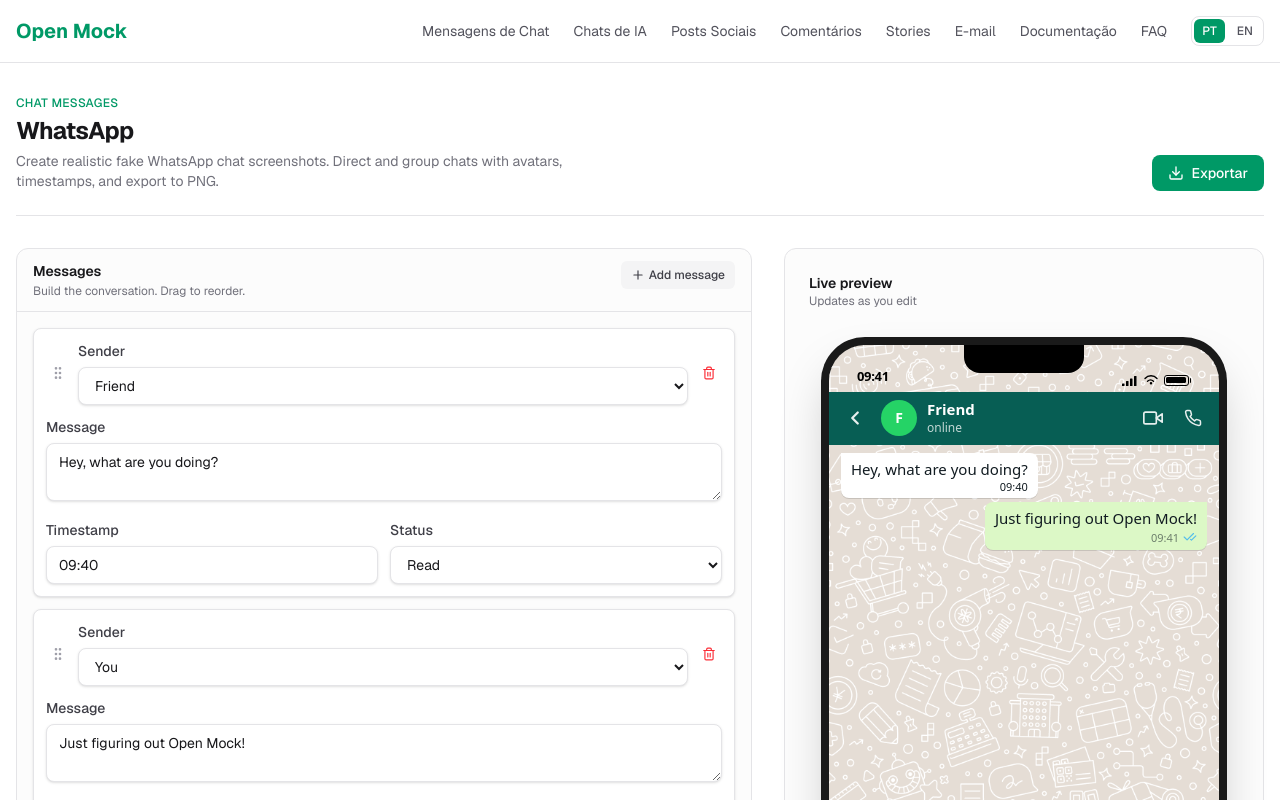
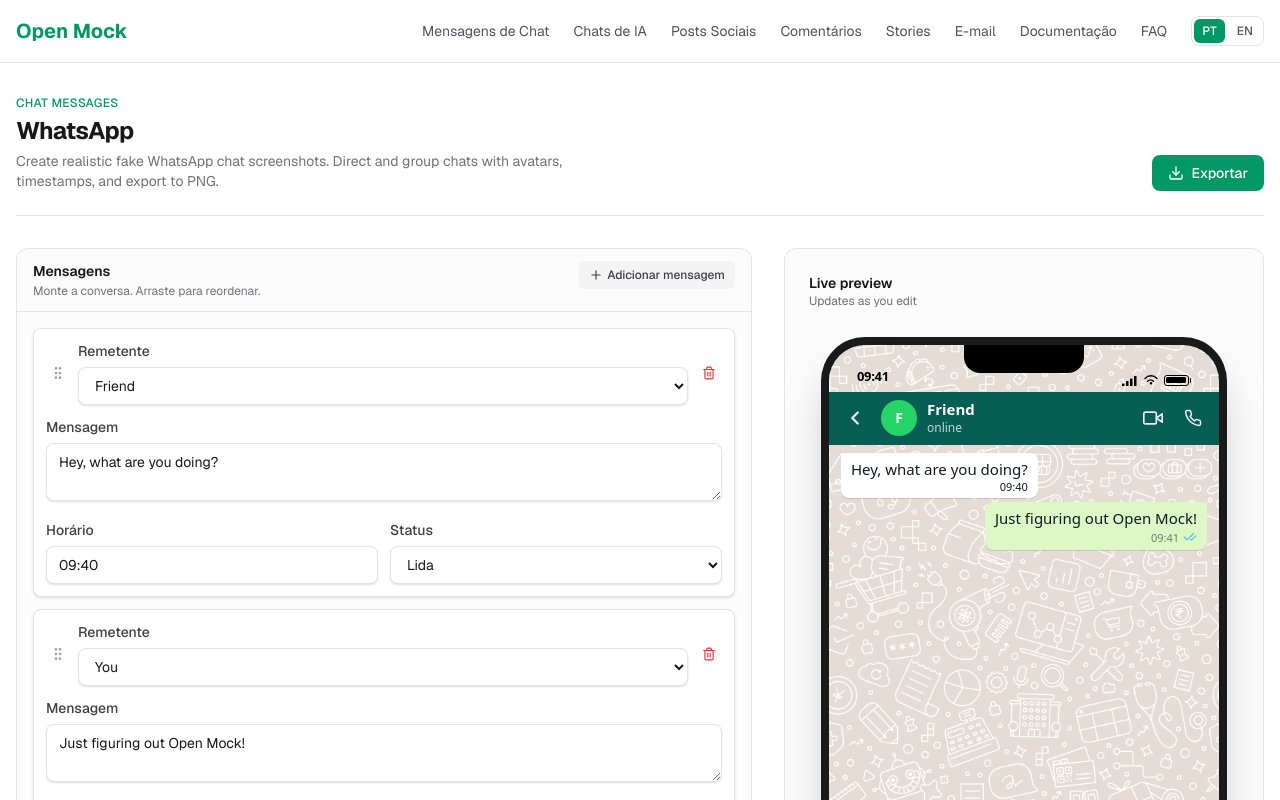
Before and after one commit to lucianodiisouza/open-mock, a Next.js app: page /pt-BR/generators/whatsapp in a window 1280 px wide. Shown: the top 800 px of the page. Built offline with nearby package versions, Linux system fonts and the light colour scheme.

Commit message:
feat(i18n): localize message editor

```diff
--- a/src/components/editor/MessageEditor.tsx
+++ b/src/components/editor/MessageEditor.tsx
@@ -17,6 +17,7 @@
 } from "@dnd-kit/sortable";
 import { CSS } from "@dnd-kit/utilities";
 import { GripVertical, Plus, Trash2 } from "lucide-react";
+import { useTranslations } from "next-intl";
 import {
   EMPTY_CHAT_MESSAGES,
   EMPTY_PARTICIPANTS,
@@ -27,6 +28,7 @@
 import { Input, Select, Textarea } from "@/components/ui/input";
 
 export function MessageEditor() {
+  const t = useTranslations("generator.messages");
   const messages = useGeneratorStore((s) =>
     s.data?.category === "chat" || s.data?.category === "ai"
       ? s.data.state.messages
@@ -58,18 +60,18 @@
 
   return (
     <FormSection
-      title="Messages"
-      description="Build the conversation. Drag to reorder."
+      title={t("title")}
+      description={t("description")}
       action={
         <Button variant="ghost" size="sm" onClick={addMessage}>
           <Plus size={14} />
-          Add message
+          {t("addMessage")}
         </Button>
       }
     >
       {messages.length === 0 ? (
         <p className="rounded-lg border border-dashed border-zinc-200 px-4 py-8 text-center text-sm text-zinc-500 dark:border-zinc-700">
-          No messages yet. Add one to get started.
+          {t("empty")}
         </p>
       ) : (
         <DndContext
@@ -116,6 +118,7 @@
   onUpdate: (updates: Record<string, unknown>) => void;
   onRemove: () => void;
 }) {
+  const t = useTranslations("generator.messages");
   const { attributes, listeners, setNodeRef, transform, transition } = useSortable({
     id: msg.id,
   });
@@ -133,13 +136,13 @@
           {...attributes}
           {...listeners}
           className="cursor-grab rounded-md p-1 text-zinc-400 hover:bg-zinc-100 hover:text-zinc-600 active:cursor-grabbing dark:hover:bg-zinc-800"
-          aria-label="Drag to reorder"
+          aria-label={t("dragToReorder")}
         >
           <GripVertical size={16} />
         </button>
 
         <div className="flex-1">
-          <FormField label="Sender">
+          <FormField label={t("sender")}>
             <Select
               value={msg.senderId}
               onChange={(e) => onUpdate({ senderId: e.target.value })}
@@ -157,23 +160,23 @@
           variant="danger"
           size="icon"
           onClick={onRemove}
-          aria-label="Remove message"
+          aria-label={t("removeMessage")}
         >
           <Trash2 size={14} />
         </Button>
       </div>
 
-      <FormField label="Message">
+      <FormField label={t("message")}>
         <Textarea
           value={msg.text ?? ""}
           onChange={(e) => onUpdate({ text: e.target.value })}
           rows={2}
-          placeholder="Type a message..."
+          placeholder={t("messagePlaceholder")}
         />
       </FormField>
 
       <div className="grid gap-3 sm:grid-cols-2">
-        <FormField label="Timestamp">
+        <FormField label={t("timestamp")}>
           <Input
             type="text"
             value={msg.timestamp}
@@ -181,14 +184,14 @@
             placeholder="9:41 AM"
           />
         </FormField>
-        <FormField label="Status">
+        <FormField label={t("status")}>
           <Select
             value={msg.status ?? "sent"}
             onChange={(e) => onUpdate({ status: e.target.value })}
           >
-            <option value="sent">Sent</option>
-            <option value="delivered">Delivered</option>
-            <option value="read">Read</option>
+            <option value="sent">{t("statusSent")}</option>
+            <option value="delivered">{t("statusDelivered")}</option>
+            <option value="read">{t("statusRead")}</option>
           </Select>
         </FormField>
       </div>
```
